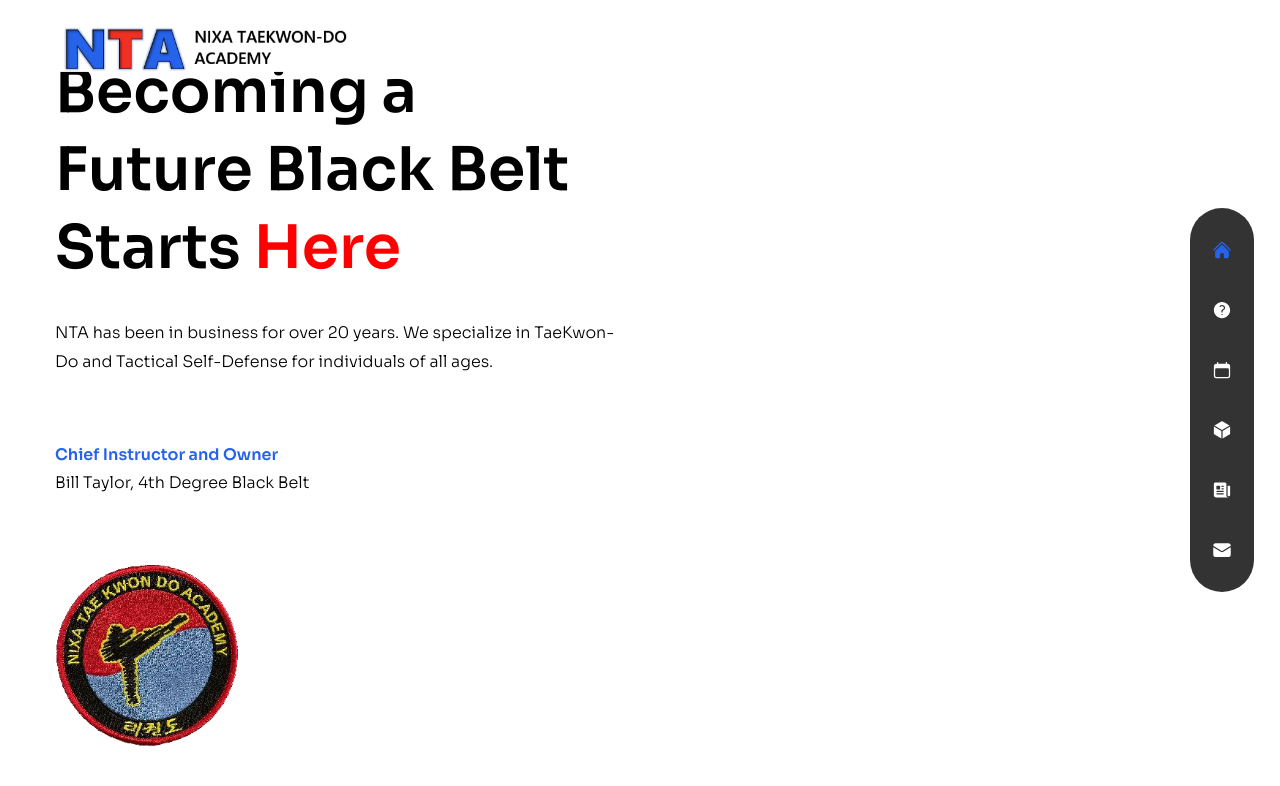
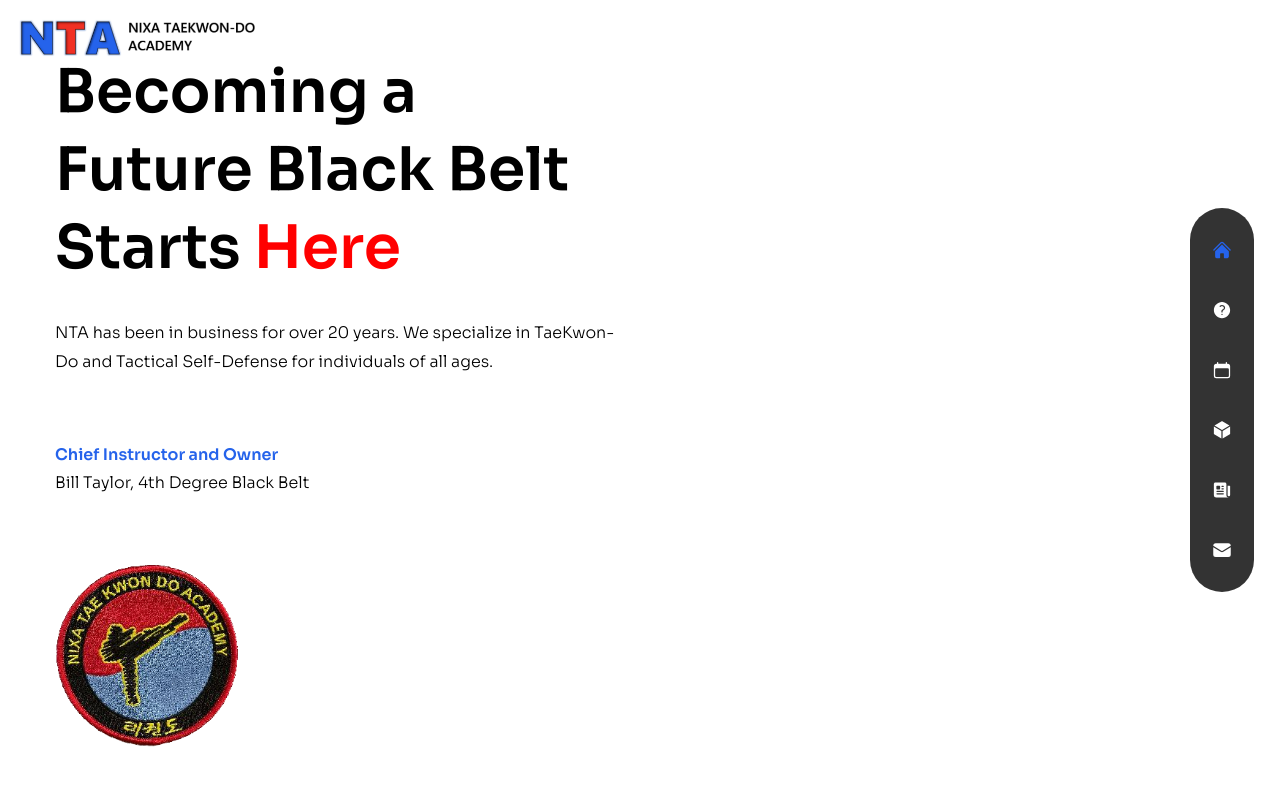
Before and after one commit to indmillr/nta, a Next.js app: page / in a window 1280 px wide. Shown: the top 786 px of the page. Built offline with nearby package versions, Linux system fonts and the light colour scheme.

Commit message:
logo placement

```diff
--- a/components/Header.js
+++ b/components/Header.js
@@ -9,14 +9,14 @@
 
 const Header = () => {
   return (
-    <header className="absolute z-30 w-full flex items-center px-16 xl:px-0 xl:h-[90px]">
-      <div className="container mx-auto">
-        <div className="flex flex-col lg:flex-row justify-between items-center gap-y-6 py-8">
+    <header className="absolute z-30 w-full flex items-center pl-3 pt-3">
+
+        <div className="flex flex-col">
           {/* logo */}
           <Link href={"/"}>
             <Image
               src={"/NTAlogo.png"}
-              width={300}
+              width={250}
               height={48}
               alt=""
               priority={true}
@@ -25,7 +25,7 @@
 
           {/* socials */}
         </div>
-      </div>
+
     </header>
   );
 };
```
